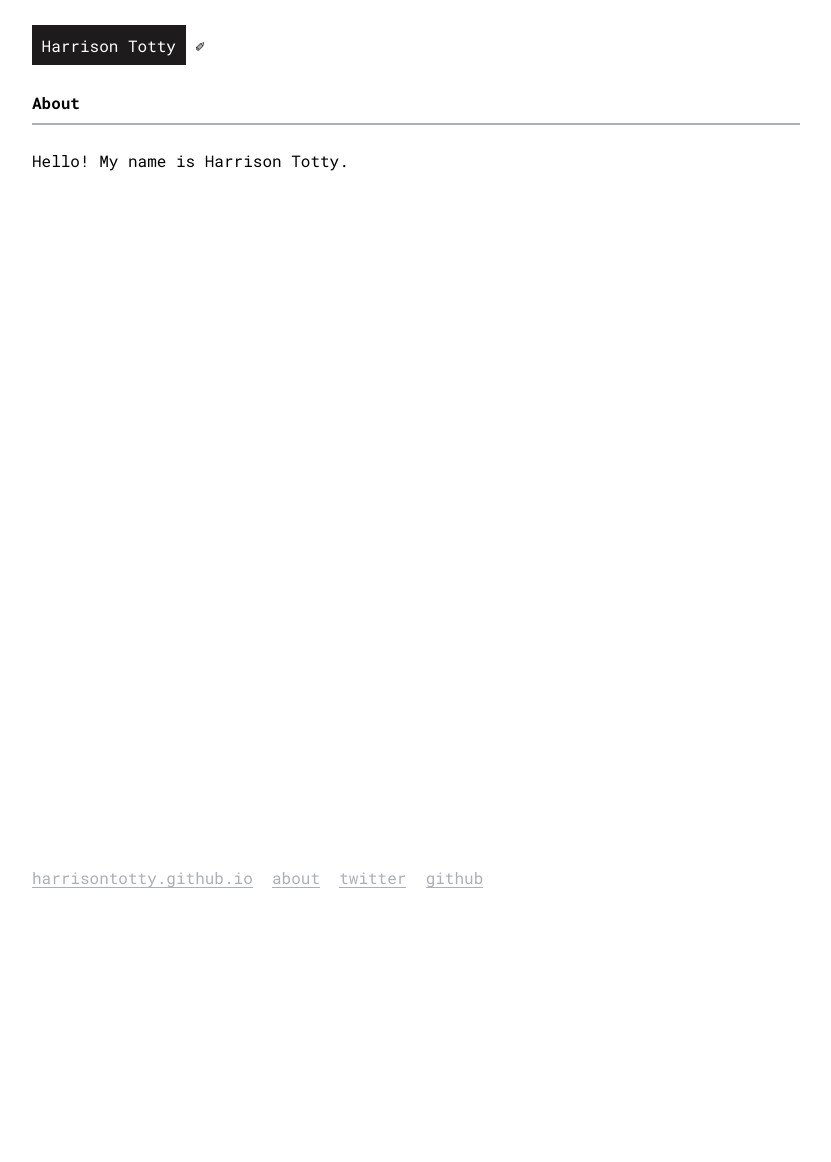
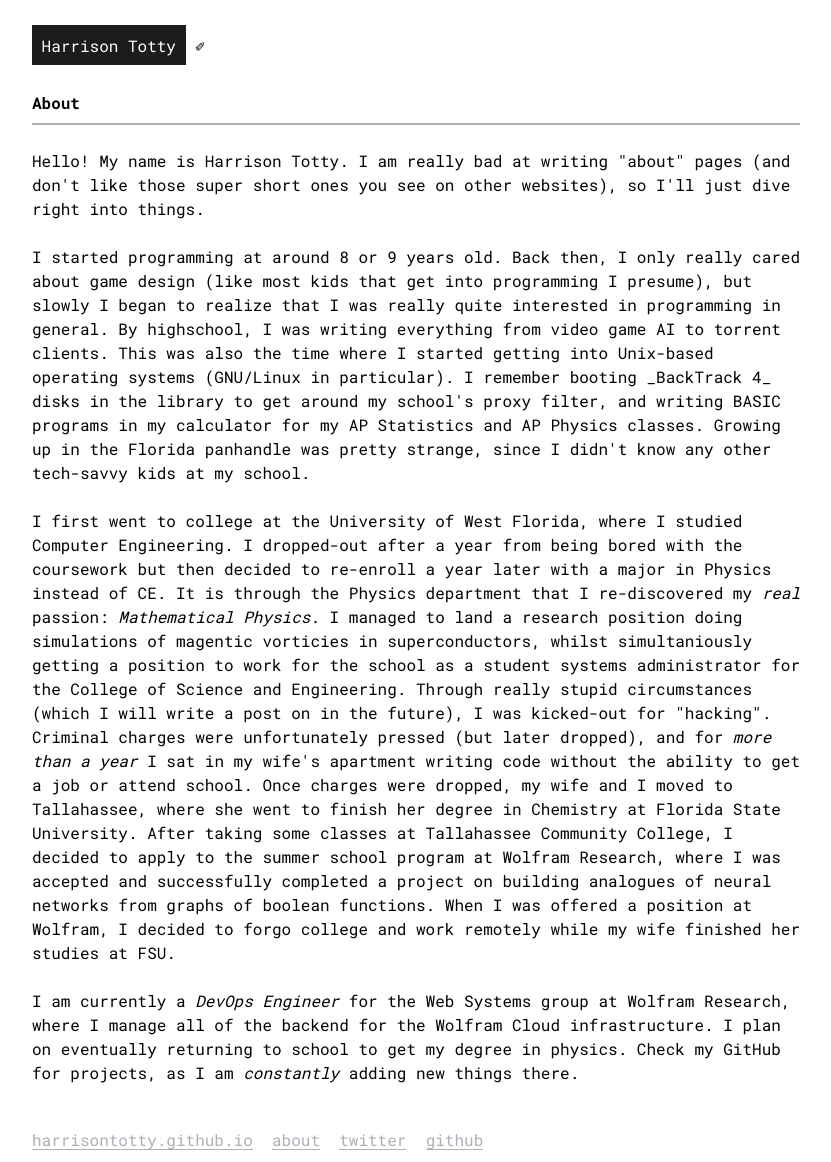
Before and after one commit to HarrisonTotty/harrisontotty.github.io, a Jekyll site: the page built from about/index.html, in a window 1280 px wide. Shown: the whole page, without its empty margins (224-1055 px from the left). Built offline with Jekyll 4.4.1, drawn with Linux system fonts in a browser that asks for light colours; before the commit the page ends 900 px from its top, so only the background shows below that.

Commit message:
Write about page

```diff
--- a/about/index.html
+++ b/about/index.html
@@ -4,5 +4,17 @@ title: About
 ---
 
 <p>
-Hello! My name is Harrison Totty.
+  Hello! My name is Harrison Totty. I am really bad at writing "about" pages (and don't like those super short ones you see on other websites), so I'll just dive right into things.
 </p>
+
+<p>
+  I started programming at around 8 or 9 years old. Back then, I only really cared about game design (like most kids that get into programming I presume), but slowly I began to realize that I was really quite interested in programming in general. By highschool, I was writing everything from video game AI to torrent clients. This was also the time where I started getting into Unix-based operating systems (GNU/Linux in particular). I remember booting _BackTrack 4_ disks in the library to get around my school's proxy filter, and writing BASIC programs in my calculator for my AP Statistics and AP Physics classes. Growing up in the Florida panhandle was pretty strange, since I didn't know any other tech-savvy kids at my school.
+</p>
+
+<p>
+  I first went to college at the University of West Florida, where I studied Computer Engineering. I dropped-out after a year from being bored with the coursework but then decided to re-enroll a year later with a major in Physics instead of CE. It is through the Physics department that I re-discovered my <i>real</i> passion: <i>Mathematical Physics</i>. I managed to land a research position doing simulations of magentic vorticies in superconductors, whilst simultaniously getting a position to work for the school as a student systems administrator for the College of Science and Engineering. Through really stupid circumstances (which I will write a post on in the future), I was kicked-out for "hacking". Criminal charges were unfortunately pressed (but later dropped), and for <i>more than a year</i> I sat in my wife's apartment writing code without the ability to get a job or attend school. Once charges were dropped, my wife and I moved to Tallahassee, where she went to finish her degree in Chemistry at Florida State University. After taking some classes at Tallahassee Community College, I decided to apply to the summer school program at Wolfram Research, where I was accepted and successfully completed a project on building analogues of neural networks from graphs of boolean functions. When I was offered a position at Wolfram, I decided to forgo college and work remotely while my wife finished her studies at FSU.
+</p>
+
+<p>
+  I am currently a <i>DevOps Engineer</i> for the Web Systems group at Wolfram Research, where I manage all of the backend for the Wolfram Cloud infrastructure. I plan on eventually returning to school to get my degree in physics. Check my GitHub for projects, as I am <i>constantly</i> adding new things there.
+</p>
```
